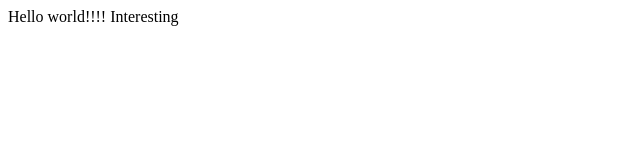
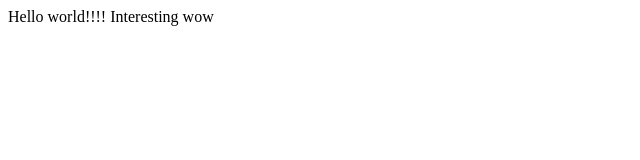
Before and after one commit to spase-ru/spase, a plain HTML site: page index.html in a window 1280 px wide. Shown: the full height of the page, 0-640 px from the left. Drawn offline with Linux system fonts and the light colour scheme.

Commit message:
first commit

```diff
--- a/index.html
+++ b/index.html
@@ -9,5 +9,6 @@
 <body>
     Hello world!!!!
     Interesting
+    wow
 </body>
 </html>
```
